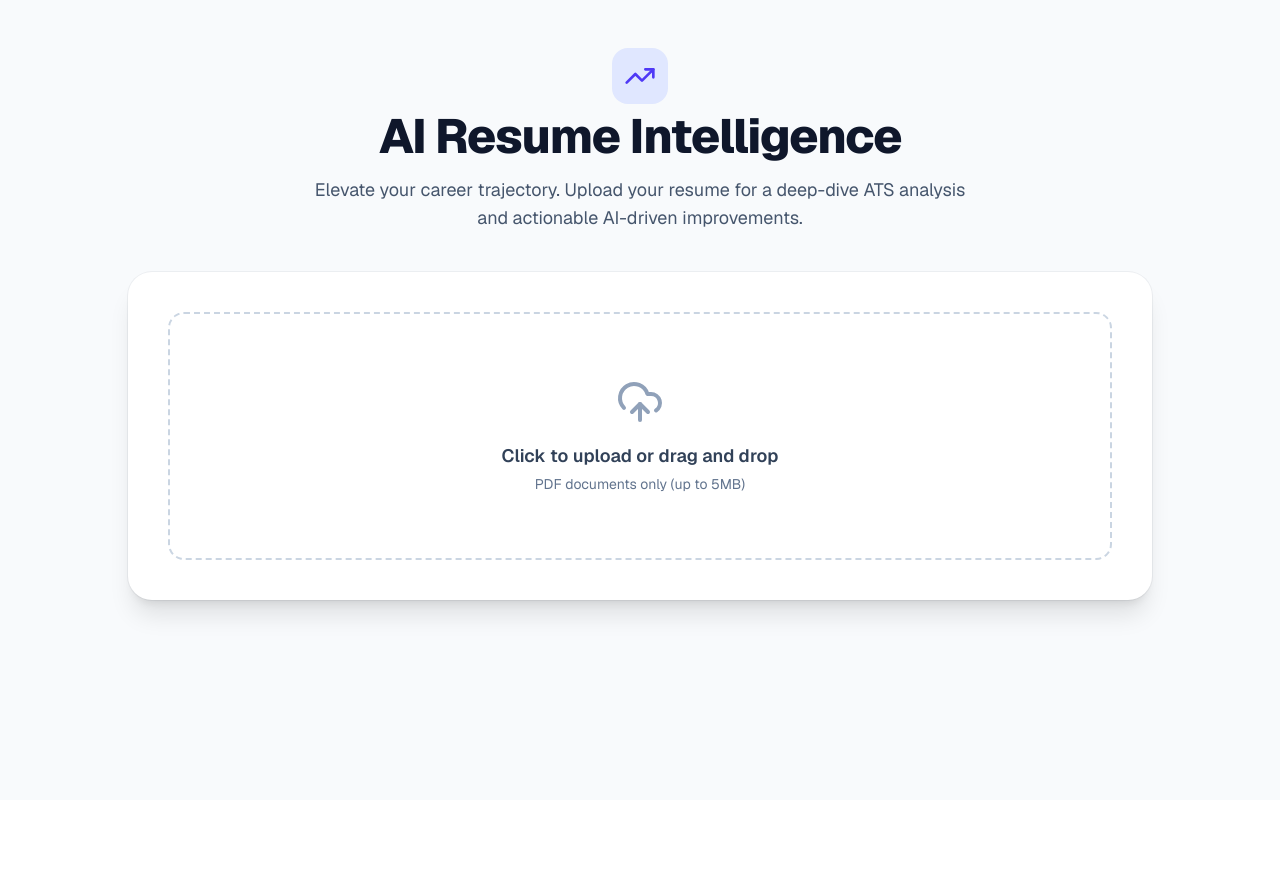
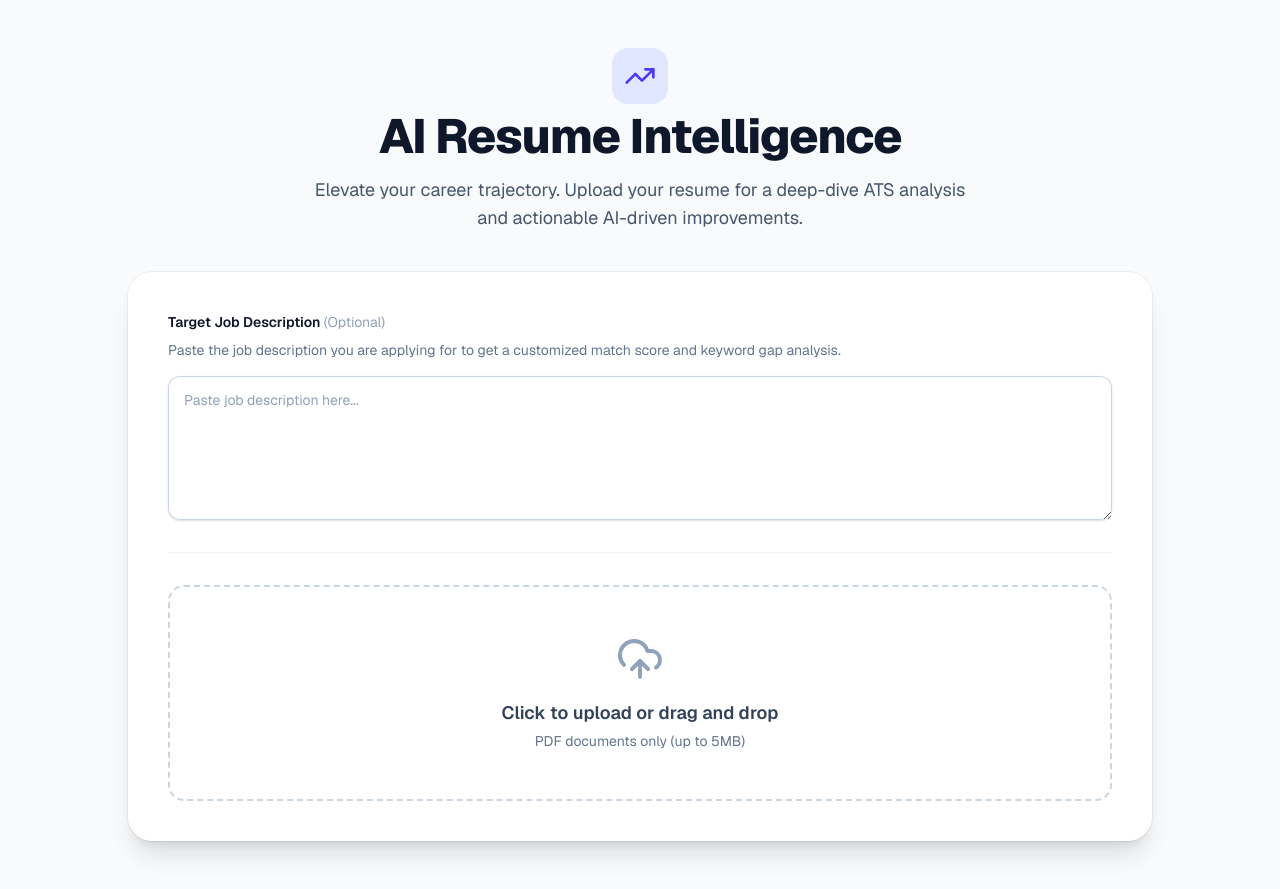
Before and after one commit to ah-nd-naf/AI-Resume-Analyzer, a Next.js app in the folder frontend/: page / in a window 1280 px wide. Before the commit the page ends 800 px from the top, so only its background shows below. Built offline with nearby package versions, Linux system fonts and the light colour scheme.

Commit message:
added job description

```diff
--- a/frontend/src/app/layout.tsx
+++ b/frontend/src/app/layout.tsx
@@ -13,8 +13,8 @@ const geistMono = Geist_Mono({
 });
 
 export const metadata: Metadata = {
-  title: "Create Next App",
-  description: "Generated by create next app",
+  title: "AI Resume Analyzer",
+  description: "AI Resume Analyzer",
 };
 
 export default function RootLayout({
--- a/frontend/src/app/page.tsx
+++ b/frontend/src/app/page.tsx
@@ -9,7 +9,8 @@ import {
   CheckCircle2,
   Loader2,
   ArrowRight,
-  TrendingUp
+  TrendingUp,
+  Target
 } from "lucide-react";
 
 type Critique = {
@@ -20,12 +21,15 @@ type Critique = {
 
 type AnalysisResult = {
   ats_score: number;
+  match_percentage?: number | null; // NEW: Prepared for JD Matching
+  gap_analysis?: string[] | null;   // NEW: Prepared for JD Matching
   summary: string;
   critiques: Critique[];
 };
 
 export default function Home() {
   const [file, setFile] = useState<File | null>(null);
+  const [jobDescription, setJobDescription] = useState(""); // NEW: State for JD
   const [isAnalyzing, setIsAnalyzing] = useState(false);
   const [results, setResults] = useState<AnalysisResult | null>(null);
   const [error, setError] = useState<string | null>(null);
@@ -52,6 +56,11 @@ export default function Home() {
     const formData = new FormData();
     formData.append("file", file);
 
+    // NEW: Append the Job Description to our API request if it exists
+    if (jobDescription.trim()) {
+      formData.append("job_description", jobDescription.trim());
+    }
+
     try {
       const response = await fetch("http://127.0.0.1:8000/api/resumes/upload", {
         method: "POST",
@@ -71,7 +80,6 @@ export default function Home() {
     }
   };
 
-  // Helper to color-code the ATS score
   const getScoreColor = (score: number) => {
     if (score >= 80) return "text-emerald-500";
     if (score >= 60) return "text-amber-500";
@@ -95,20 +103,39 @@ export default function Home() {
           </p>
         </div>
 
-        {/* Main Interface Card */}
-        <div className="bg-white rounded-3xl shadow-xl ring-1 ring-slate-900/5 p-6 sm:p-10">
+        {/* Input Form Card */}
+        <div className="bg-white rounded-3xl shadow-xl ring-1 ring-slate-900/5 p-6 sm:p-10 space-y-8">
+
+          {/* NEW: Job Description Textarea */}
+          <div>
+            <label htmlFor="jd" className="block text-sm font-semibold text-slate-900 mb-2">
+              Target Job Description <span className="text-slate-400 font-normal">(Optional)</span>
+            </label>
+            <p className="text-sm text-slate-500 mb-4">
+              Paste the job description you are applying for to get a customized match score and keyword gap analysis.
+            </p>
+            <textarea
+              id="jd"
+              rows={5}
+              className="block w-full rounded-xl border-0 py-3 px-4 text-slate-900 shadow-sm ring-1 ring-inset ring-slate-300 placeholder:text-slate-400 focus:ring-2 focus:ring-inset focus:ring-indigo-600 sm:text-sm sm:leading-6"
+              placeholder="Paste job description here..."
+              value={jobDescription}
+              onChange={(e) => setJobDescription(e.target.value)}
+            />
+          </div>
+
+          <hr className="border-slate-100" />
 
           {/* Dropzone */}
           <div
             {...getRootProps()}
-            className={`group relative flex flex-col items-center justify-center py-16 px-6 border-2 border-dashed rounded-2xl cursor-pointer transition-all duration-200 ease-in-out ${
+            className={`group relative flex flex-col items-center justify-center py-12 px-6 border-2 border-dashed rounded-2xl cursor-pointer transition-all duration-200 ease-in-out ${
               isDragActive
                 ? "border-indigo-500 bg-indigo-50/50"
                 : "border-slate-300 hover:border-indigo-400 hover:bg-slate-50"
             }`}
           >
             <input {...getInputProps()} />
-            <div className="absolute inset-0 bg-white opacity-0 group-hover:opacity-10 rounded-2xl transition-opacity"></div>
             <UploadCloud className={`h-12 w-12 mb-4 transition-colors duration-200 ${isDragActive ? "text-indigo-600" : "text-slate-400 group-hover:text-indigo-500"}`} />
             <div className="text-center">
               <p className="text-lg font-semibold text-slate-700">
@@ -120,7 +147,7 @@ export default function Home() {
 
           {/* File Selected State */}
           {file && (
-            <div className="mt-8 animate-in fade-in slide-in-from-bottom-4 duration-500">
+            <div className="animate-in fade-in slide-in-from-bottom-4 duration-500">
               <div className="flex flex-col sm:flex-row items-center justify-between p-5 bg-slate-50 rounded-2xl border border-slate-200">
                 <div className="flex items-center space-x-4 mb-4 sm:mb-0">
                   <div className="p-3 bg-white rounded-xl shadow-sm border border-slate-100">
@@ -140,7 +167,7 @@ export default function Home() {
                   {isAnalyzing ? (
                     <>
                       <Loader2 className="w-5 h-5 mr-2 animate-spin" />
-                      Analyzing Document...
+                      Analyzing...
                     </>
                   ) : (
                     "Analyze Resume"
@@ -152,7 +179,7 @@ export default function Home() {
 
           {/* Error Message */}
           {error && (
-            <div className="mt-6 p-4 bg-rose-50 rounded-2xl border border-rose-100 flex items-start space-x-3">
+            <div className="p-4 bg-rose-50 rounded-2xl border border-rose-100 flex items-start space-x-3">
               <AlertCircle className="h-5 w-5 text-rose-500 mt-0.5 flex-shrink-0" />
               <p className="text-sm text-rose-800 font-medium">{error}</p>
             </div>
@@ -169,7 +196,6 @@ export default function Home() {
               {/* Score Circular Display */}
               <div className="p-8 md:p-10 flex flex-col items-center justify-center border-b md:border-b-0 md:border-r border-slate-100 bg-slate-50/50">
                 <div className="relative flex items-center justify-center">
-                  {/* Subtle decorative background ring */}
                   <svg className="w-40 h-40 transform -rotate-90">
                     <circle cx="80" cy="80" r="74" fill="none" strokeWidth="8" className="stroke-slate-200" />
                     <circle
@@ -186,15 +212,37 @@ export default function Home() {
                     </span>
                   </div>
                 </div>
-                <h3 className="mt-6 text-sm font-bold tracking-widest text-slate-400 uppercase">ATS Match Score</h3>
+                <h3 className="mt-6 text-sm font-bold tracking-widest text-slate-400 uppercase">Overall ATS Score</h3>
               </div>
 
-              {/* Summary Text */}
+              {/* Summary & JD Match Text */}
               <div className="p-8 md:p-10 md:col-span-2 flex flex-col justify-center">
                 <h3 className="text-xl font-bold text-slate-900 mb-4">Executive Summary</h3>
-                <p className="text-slate-600 leading-relaxed text-lg">
+                <p className="text-slate-600 leading-relaxed text-lg mb-6">
                   {results.summary}
                 </p>
+
+                {/* Conditionally render JD Match if provided */}
+                {results.match_percentage && (
+                  <div className="bg-indigo-50 rounded-2xl p-5 border border-indigo-100">
+                    <div className="flex items-center space-x-3 mb-3">
+                      <Target className="h-6 w-6 text-indigo-600" />
+                      <h4 className="text-lg font-bold text-slate-900">JD Match: {results.match_percentage}%</h4>
+                    </div>
+                    {results.gap_analysis && results.gap_analysis.length > 0 && (
+                      <div>
+                        <span className="text-xs font-bold tracking-wider text-indigo-800 uppercase block mb-2">Missing Keywords / Gaps</span>
+                        <div className="flex flex-wrap gap-2">
+                          {results.gap_analysis.map((gap, i) => (
+                            <span key={i} className="inline-flex items-center px-3 py-1 rounded-full text-xs font-medium bg-white text-slate-700 border border-slate-200 shadow-sm">
+                              {gap}
+                            </span>
+                          ))}
+                        </div>
+                      </div>
+                    )}
+                  </div>
+                )}
               </div>
             </div>
 
@@ -215,7 +263,6 @@ export default function Home() {
                     </div>
 
                     <div className="grid grid-cols-1 md:grid-cols-2 gap-6">
-                      {/* Issue */}
                       <div className="space-y-2">
                         <span className="text-xs font-bold tracking-wider text-slate-400 uppercase block">Current State</span>
                         <p className="text-slate-700 text-sm leading-relaxed">
@@ -223,12 +270,10 @@ export default function Home() {
                         </p>
                       </div>
 
-                      {/* Arrow separator on Desktop */}
                       <div className="hidden md:flex items-center justify-center absolute left-1/2 -ml-3 mt-8">
                         <ArrowRight className="h-5 w-5 text-slate-300" />
                       </div>
 
-                      {/* Solution */}
                       <div className="space-y-2 md:pl-6 md:border-l border-slate-100">
                         <span className="text-xs font-bold tracking-wider text-emerald-500 uppercase block">Recommended Action</span>
                         <p className="text-slate-700 text-sm leading-relaxed font-medium">
```
